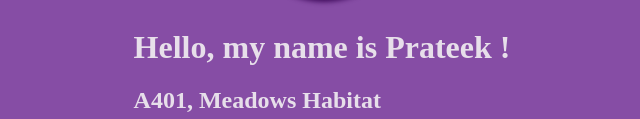
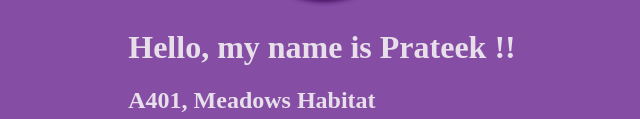
Before and after one commit to prtkjaiswal/lesson1.jscript, a plain HTML site: page index.html in a window 1280 px wide. Shown: the part 394-513 px from the top of the page, without its empty margins (318-958 px from the left). Drawn offline with Linux system fonts and the light colour scheme.

```diff
--- a/index.html
+++ b/index.html
@@ -9,7 +9,7 @@
 <body class="site-container">
     <img class="prof_pic" src="https://instagram.fbom19-2.fna.fbcdn.net/v/t51.2885-19/s150x150/30830375_1808876556082565_444333986181808128_n.jpg?_nc_ht=instagram.fbom19-2.fna.fbcdn.net&_nc_ohc=LMaL6_v539QAX9AlDmB&oh=bdaca14d49e5c565ba85b9f23f8e7917&oe=5EC8527B">
     <div class="site-content">
-    <h1> Hello, my name is Prateek ! </h1>
+    <h1> Hello, my name is Prateek !! </h1>
     <h2> A401, Meadows Habitat </h2>
     <h4> Baner - Pashan Link Road, Pune</h4>
     </div>
```
Also changed, not shown: test2file.txt (added).
